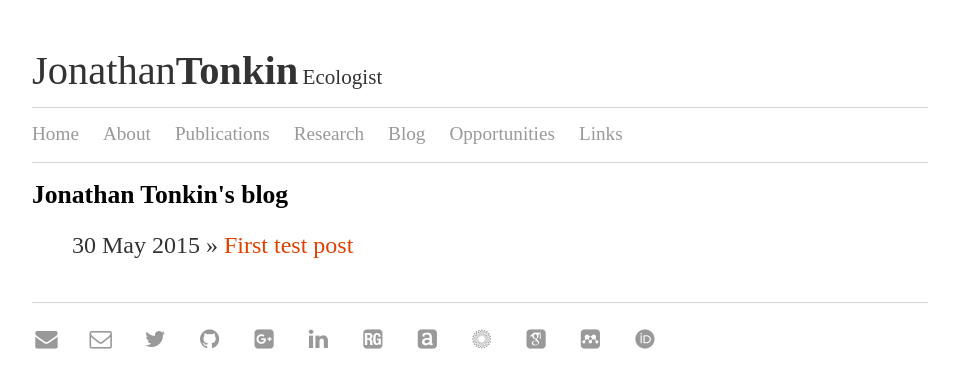
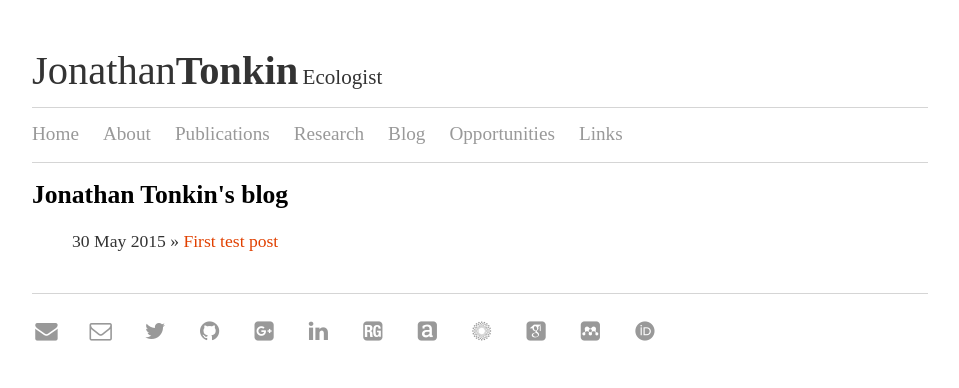
Before and after one commit to jdtonkin/jdtonkin.github.io, a Jekyll site: the page built from Blog/index.html, in a window 1280 px wide. Shown: the top 388 px of the page, without its empty margins (160-1119 px from the left). Built offline with Jekyll 4.4.1, drawn with Linux system fonts in a browser that asks for light colours; nearby versions of some CDN libraries; some web fonts are replaced.

Commit message:
Update main.css

```diff
--- a/css/main.css
+++ b/css/main.css
@@ -29,7 +29,7 @@
 footer a:hover { color: #E14000; }
 
 /* Blog */
-ul.posts { margin: 20px auto 40px; font-size: 1.5em; }
+ul.posts { margin: 20px auto 40px; font-size: 1.1em; }
 ul.posts li { list-style: none; }
 
 /* CV */
```
